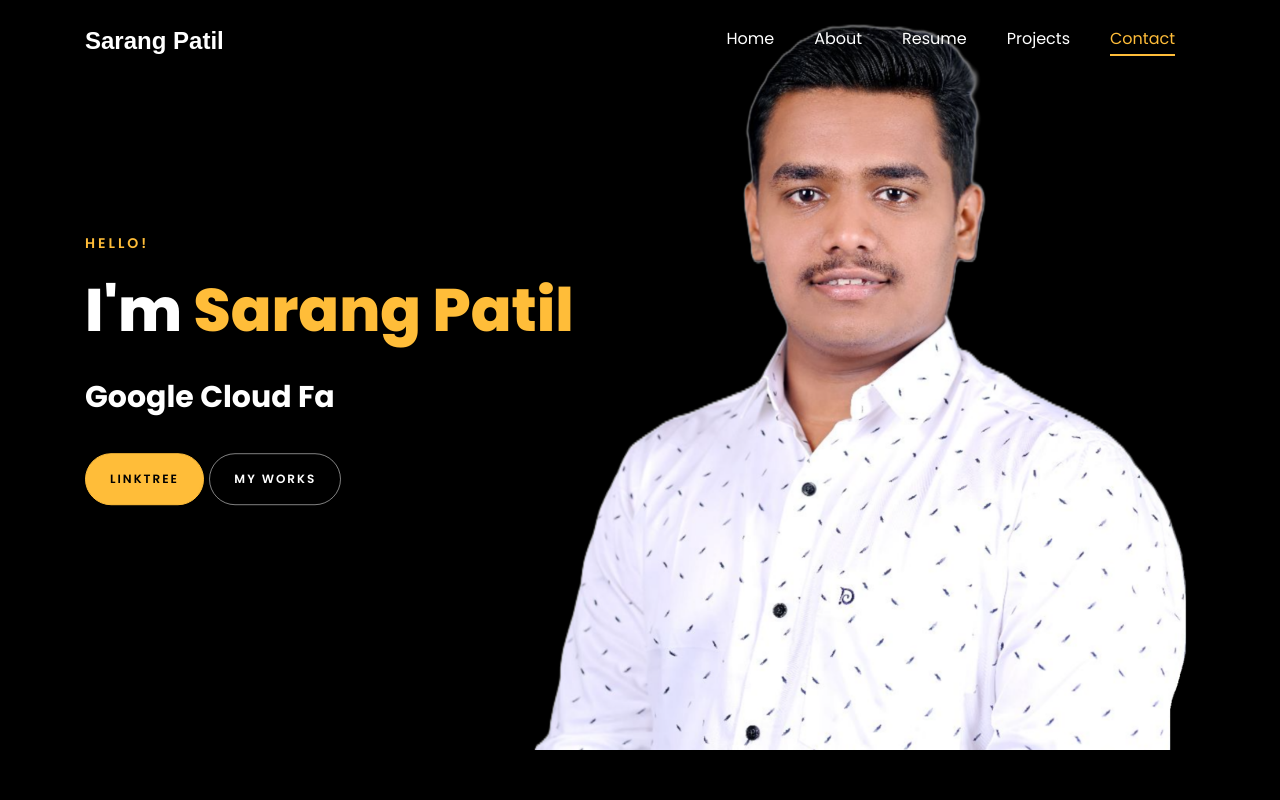
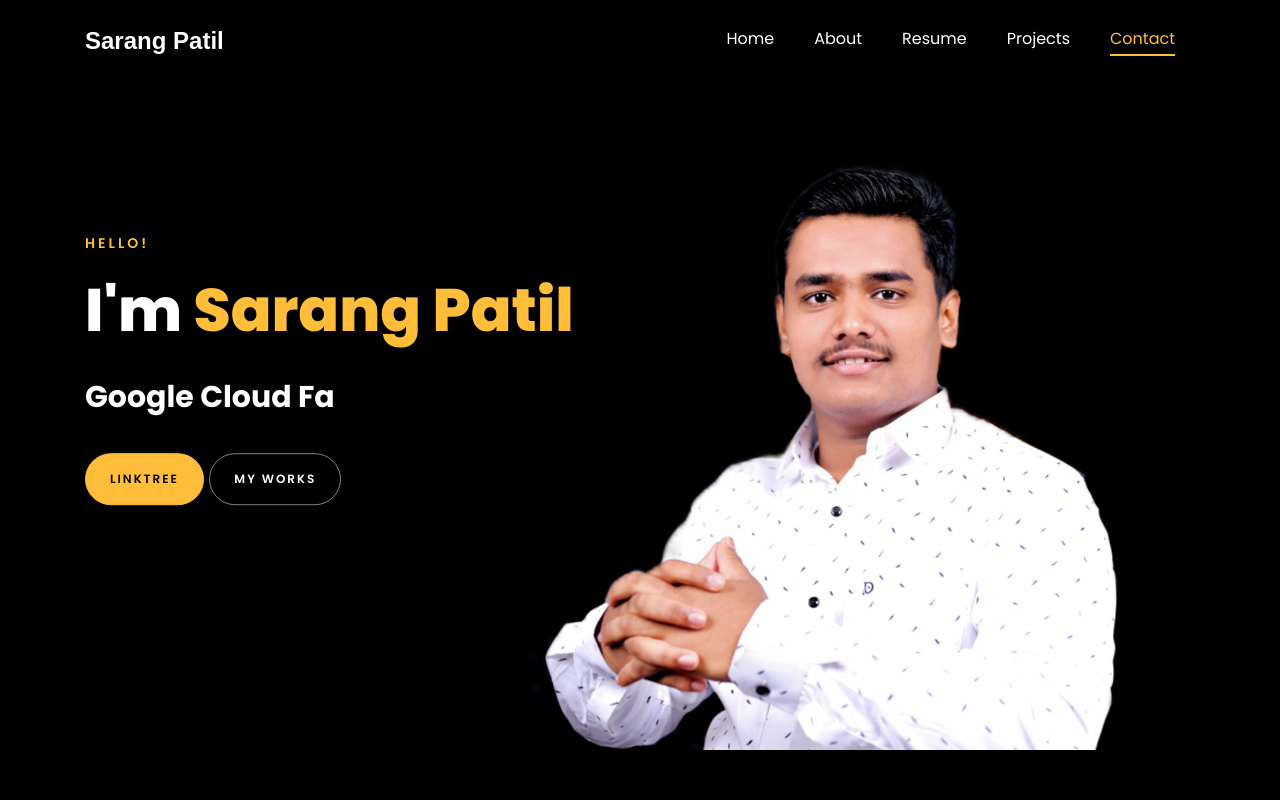
Before and after one commit to SarangPatil9700/Portfolio-Website, a plain HTML site: page index.html in a window 1280 px wide. Shown: the top 800 px of the page. Drawn offline with Linux system fonts and the light colour scheme; files whose address does not match are found by name.

Commit message:
Update index.html

```diff
--- a/index.html
+++ b/index.html
@@ -141,7 +141,7 @@
 	      	<div class="overlay"></div>
 	         <div class="container">
 	          <div class="row d-md-flex no-gutters slider-text align-items-end justify-content-end" data-scrollax-parent="true">
-	          	<div class="one-third js-fullheight order-md-last img" style="background-image:url(images/portrait_bg.png);">
+	          	<div class="one-third js-fullheight order-md-last img" style="background-image:url(images/it_guy.png);">
 	          	 <div class="overlay"></div>
 	          	</div>
 		          <div class="one-forth d-flex  align-items-center ftco-animate" data-scrollax=" properties: { translateY: '70%' }">
```
